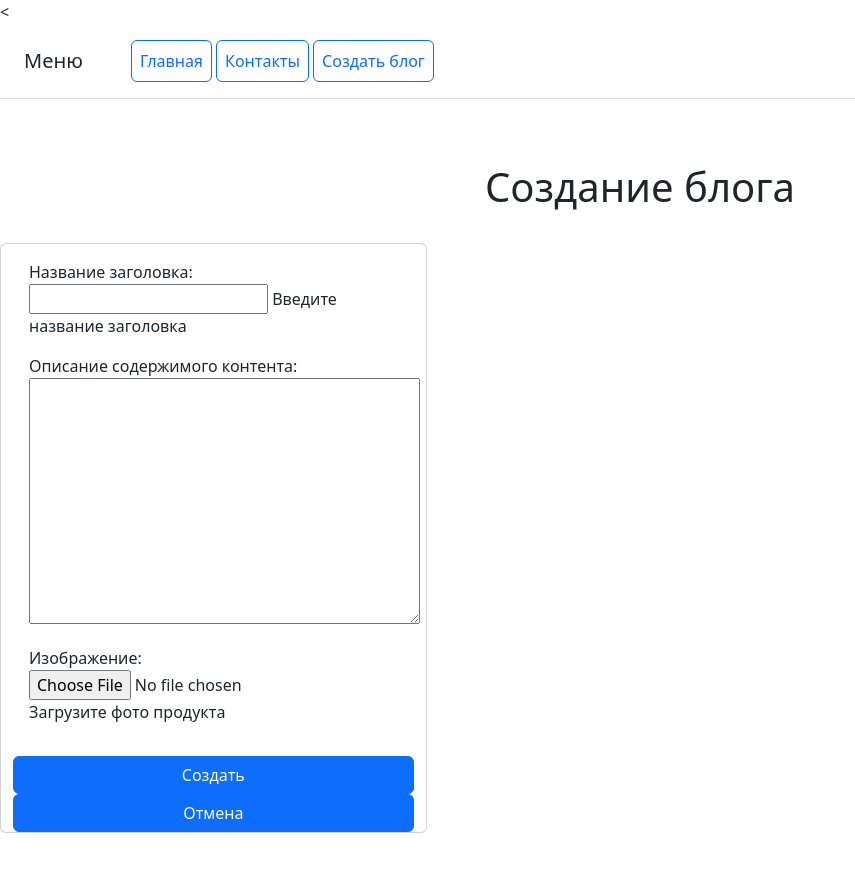
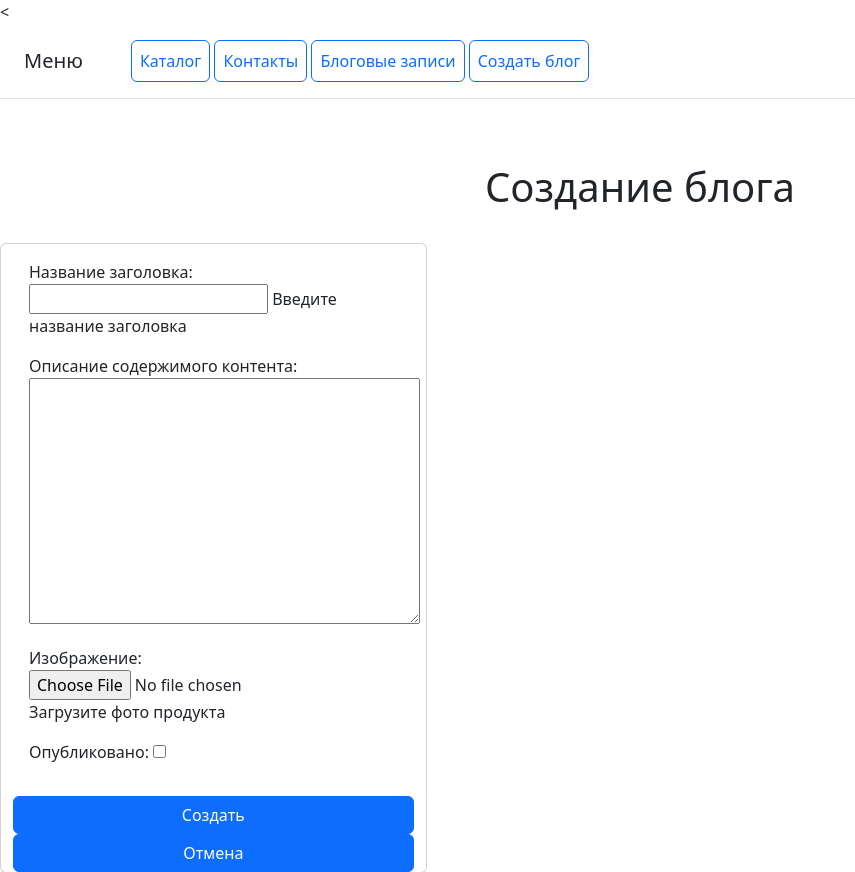
Before and after one commit to Dima-Gruzdev/DjangoPython1, a Django app: page /blog/blogs/new/ in a window 1280 px wide. Shown: the top 872 px of the page, without its empty margins (0-855 px from the left). Run offline with Django 5.2, Linux system fonts and the light colour scheme; some libraries are stand-ins or nearby versions.

Commit message:
correct homework

```diff
--- a/blog/templates/blogs/base.html
+++ b/blog/templates/blogs/base.html
@@ -4,7 +4,7 @@
     <meta charset="utf-8">
     <meta name="viewport" content="width=device-width, initial-scale=1">
     <title>{% block title %} Блог {% endblock %}</title>
-    <<link rel="stylesheet" href="../../../static/css/bootstrap.min.css">
+    <<link rel="stylesheet" href="../../../../static/css/bootstrap.min.css">
 </head>
 <body>
 <div>
--- a/blog/templates/blogs/blog_detail.html
+++ b/blog/templates/blogs/blog_detail.html
@@ -1,8 +1,8 @@
 {% extends 'blogs/base.html' %}
-
-{% block title %}Блог{% endblock %}
+{% block title %}Создание блога{%endblock%}
 {%block content%}
 {% include 'blogs/header.html' %}
+
 <div class="container mt-5">
     <div class="product-card">
         <h1 class="product-title mb-4">Описание Блога</h1>
@@ -18,6 +18,4 @@
         <a href="{% url 'blog:blog_list' %}" class="btn btn-secondary">← Назад на главную</a>
     </div>
 </div>
-        <script src="https://code.jquery.com/jquery-3.6.0.min.js"></script>
-
 {% endblock %}
--- a/blog/templates/blogs/header.html
+++ b/blog/templates/blogs/header.html
@@ -2,9 +2,10 @@
   <div class="d-flex flex-column flex-md-row align-items-center p-3 px-md-4 mb-3 bg-white border-bottom box-shadow">
     <h5 class="my-0 mr-md-auto font-weight-normal">Меню</h5>
     <nav class="ms-5">
-        <a class="p-2 btn btn-outline-primary" href="{% url 'blog:blog_list' %}">Главная</a>
-        <a class="p-2 btn btn-outline-primary" href="{% url 'catalog:contacts' %}">Контакты</a>
-        <a class="p-2 btn btn-outline-primary" href="{% url 'blog:blog_create' %}">Создать блог</a>
+      <a class="p-2 btn btn-outline-primary" href="{% url 'catalog:product_list' %}">Каталог</a>
+      <a class="p-2 btn btn-outline-primary" href="{% url 'catalog:contacts' %}">Контакты</a>
+      <a class="p-2 btn btn-outline-primary" href="{% url 'blog:blog_list' %}">Блоговые записи</a>
+      <a class="p-2 btn btn-outline-primary" href="{% url 'blog:blog_create' %}">Создать блог</a>
     </nav>
 
   </div>
@@ -16,6 +17,8 @@
     <h1>Создание блога</h1>
     {% elif request.resolver_match.url_name == 'blog_delete' %}
     <h1>Удаление</h1>
+    {% elif request.resolver_match.url_name == 'blog_detail' %}
+    <h1>Добро пожаловать на страницу описание</h1>
     {% else %}
     <h1>Страничка для редактирования</h1>
     {% endif %}
--- a/blog/views.py
+++ b/blog/views.py
@@ -29,7 +29,7 @@ class BlogDetailView(DetailView):
 class BlogCreateView(CreateView):
     model = Blog
     template_name = 'blogs/blog_form.html'
-    fields = ('heading', 'content', 'image')
+    fields = ('heading', 'content', 'image', 'is_published')
     success_url = reverse_lazy('blog:blog_list')
 
 
--- a/catalog/templates/products/header.html
+++ b/catalog/templates/products/header.html
@@ -4,6 +4,8 @@
     <nav class="ms-5">
         <a class="p-2 btn btn-outline-primary" href="{% url 'catalog:product_list' %}">Каталог</a>
         <a class="p-2 btn btn-outline-primary" href="{% url 'catalog:contacts' %}">Контакты</a>
+        <a class="p-2 btn btn-outline-primary" href="{% url 'blog:blog_list' %}">Блоговые записи</a>
+        <a class="p-2 btn btn-outline-primary" href="{% url 'blog:blog_create' %}">Создать блог</a>
     </nav>
 
   </div>
```
